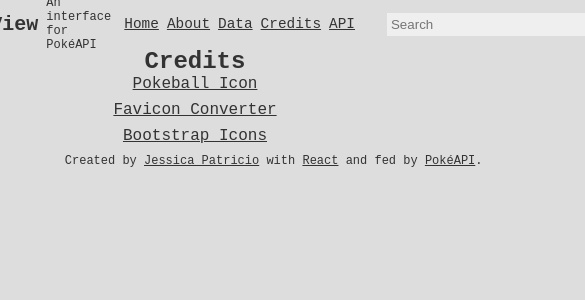
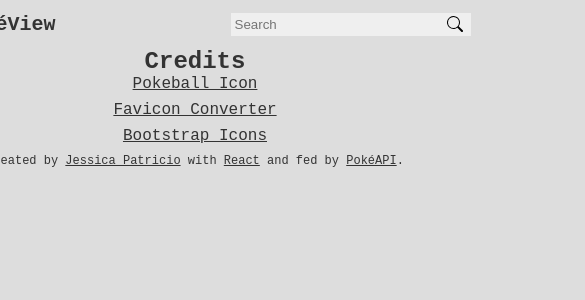
Before and after one commit to jessicaccp/pokeview, a React (Create React App) app: page /credits in a window 390 px wide. Shown: the top 300 px of the page, 585 px wide, since content can reach past the window. Built offline with nearby package versions, Linux system fonts and the light colour scheme.

Commit message:
add responsive width

```diff
--- a/public/index.html
+++ b/public/index.html
@@ -27,7 +27,7 @@
       work correctly both with client-side routing and a non-root public URL.
       Learn how to configure a non-root public URL by running `npm run build`.
     -->
-    <title>React App</title>
+    <title>PokéView</title>
   </head>
   <body>
     <noscript>You need to enable JavaScript to run this app.</noscript>
--- a/src/App.js
+++ b/src/App.js
@@ -1,6 +1,5 @@
 import React from 'react';
 import Navbar from './layout/Navbar';
-import Header from './layout/Header';
 import Main from './layout/Main';
 import Footer from './layout/Footer';
 
@@ -8,7 +7,6 @@
   return (
     <>
       <Navbar />
-      {/* <Header /> */}
       <Main />
       <Footer />
     </>
--- a/src/assets/css/index.css
+++ b/src/assets/css/index.css
@@ -6,7 +6,8 @@
 }
 
 body {
-  width: 100vw;
+  max-width: 100vw;
+  width: 100%;
   background-color: #ddd;
   color: #333;
   font-family: monospace, sans-serif;
@@ -17,11 +18,34 @@
 #root {
   width: 1400px;
   max-width: 1400px;
-  min-width: 575px;
+  min-width: 567px;
   display: flex;
   flex-direction: column;
   align-items: center;
   justify-content: space-between;
+}
+
+@media (max-width: 1200px) {
+  #root {
+    width: 1200px;
+  }
+}
+
+@media (max-width: 992px) {
+  #root {
+    width: 992px;
+  }
+}
+@media (max-width: 768px) {
+  #root {
+    width: 768px;
+  }
+}
+
+@media (max-width: 567px) {
+  #root {
+    width: 567px;
+  }
 }
 
 #navbar {
@@ -92,6 +116,34 @@
   cursor: pointer;
 }
 
+/* @media (max-width: 1200px) {
+  #root {
+    width: 1200px;
+  }
+} */
+
+/* @media (max-width: 992px) {
+  #root {
+    width: 992px;
+  }
+} */
+
+@media (max-width: 768px) {
+  #navbar #subtitle {
+    display: none;
+  }
+
+  #navbar nav {
+    display: none;
+  }
+}
+
+/* @media (max-width: 567px) {
+  #root {
+    width: 567px;
+  }
+} */
+
 a {
   color: #333;
   text-decoration: underline;
@@ -127,7 +179,7 @@
   flex-direction: column;
   align-items: center;
   justify-content: center;
-  overflow: scroll;
+  /* overflow: scroll; */
 }
 
 #pokemon-list {
@@ -138,6 +190,7 @@
   gap: 2.5rem;
   justify-content: center;
   align-items: flex-start;
+  /* overflow: hidden; */
 }
 
 .pokemon-card {
@@ -194,7 +247,7 @@
 footer {
   display: flex;
   align-items: center;
-  justify-content: flex-end;
+  justify-content: center;
   height: 2rem;
   width: 100%;
   font-size: 0.75rem;
--- a/src/components/PokemonCard.js
+++ b/src/components/PokemonCard.js
@@ -9,7 +9,7 @@
                 <ul id='card-stats'>{props.stats}</ul>
             </div>
             <div id='card-img'>
-                <img src={props.image} />
+                <img src={props.image} alt={props.name} />
             </div>
 
             {/* <div class='pokemon-info'>
--- a/src/layout/Main.js
+++ b/src/layout/Main.js
@@ -4,7 +4,6 @@
 import About from '../pages/About';
 import Data from '../pages/Data';
 import Credits from '../pages/Credits';
-import Pokemon from "../components/Pokemon";
 
 function Main() {
     return (
@@ -17,7 +16,6 @@
                     <Route path='/credits' element={<Credits />} />
                 </Routes>
             </BrowserRouter>
-            {/* <Pokemon id='1' name='' /> */}
         </main>
     );
 }
```
Also changed, not shown: 1 other file (tests, documents, lock files or other folders).
